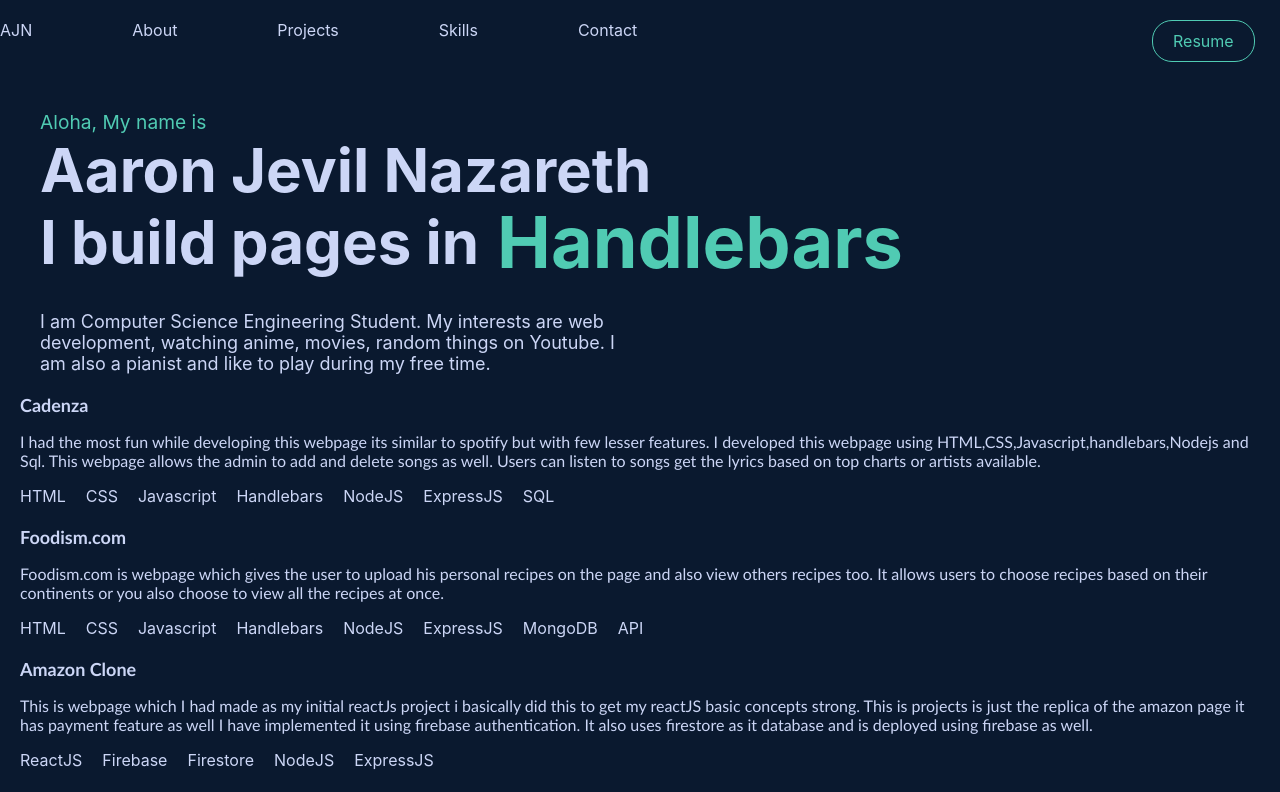
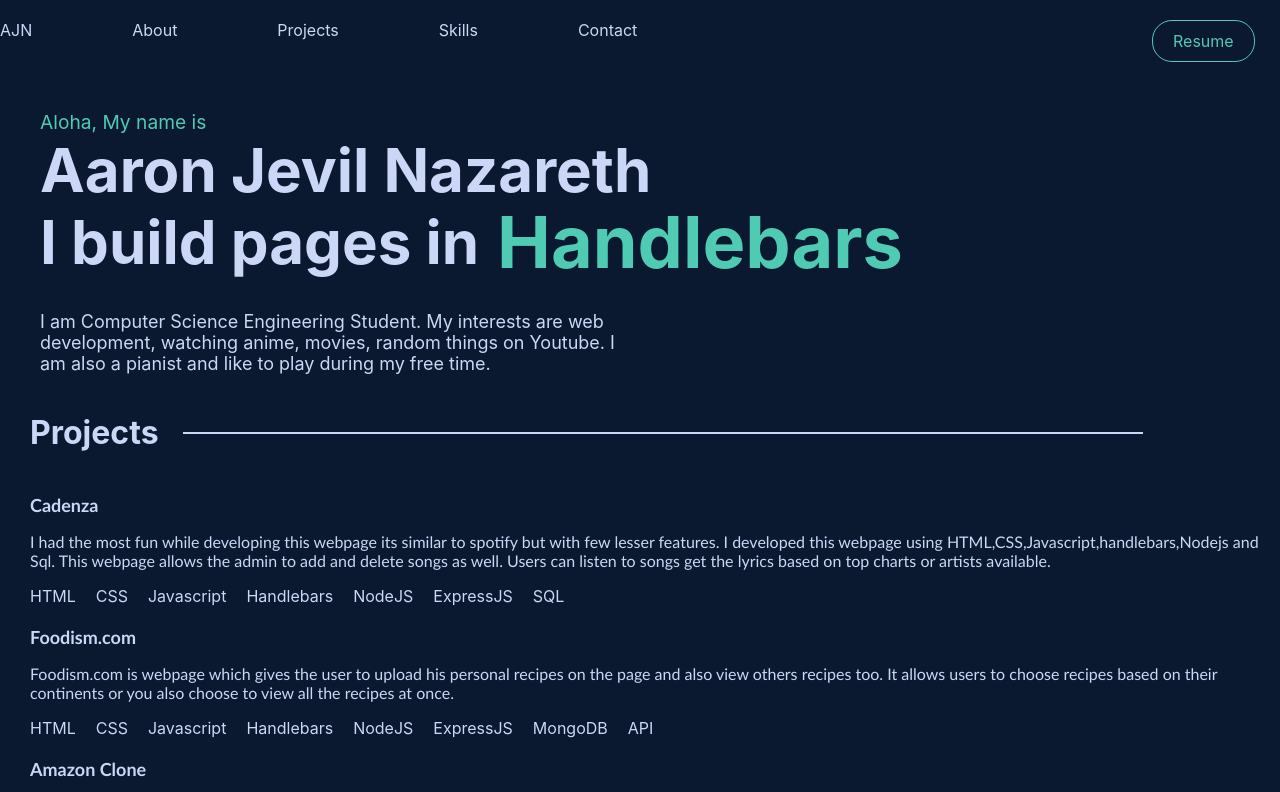
Before and after one commit to jevil25/portfolio, a React (Create React App) app: page / in a window 1280 px wide. Shown: the top 792 px of the page. Built offline with nearby package versions, Linux system fonts and the light colour scheme.

Commit message:
added new components and styles

```diff
--- a/src/App.js
+++ b/src/App.js
@@ -5,6 +5,7 @@ import Projects from './Components/Projects'
 import projectdata from './Components/Data/Projectdata'
 import Skills from './Components/Skills'
 import Contact from './Components/Data/Contact';
+import ProjectHeading from './Components/ProjectHeading';
 import Loader from './Components/Loader';
 import { Router,Routes,Route } from "react-router-dom";
 
@@ -14,6 +15,7 @@ function App() {
       <Header />
       {/* <Loader /> */}
         <Description />
+        <ProjectHeading />
           {Array(projectdata.length).fill().map((_,i)=>(
             <Projects
               Key={projectdata[i].Key}
--- /dev/null
+++ b/src/Components/ProjectHeading.js
@@ -0,0 +1,13 @@
+import React from 'react'
+import "./css/ProjectHeading.css"
+
+function ProjectHeading() {
+  return (
+    <div class="projectHeading">
+      <h1>Projects</h1>
+        <div class="line"></div>
+    </div>
+  )
+}
+
+export default ProjectHeading
--- /dev/null
+++ b/src/Components/css/ProjectHeading.css
@@ -0,0 +1,13 @@
+.projectHeading{
+    display: grid;
+    grid-template-columns: auto 1fr;
+    align-items: center;
+    gap: 1.5rem;
+    margin-left: 30px;
+}
+
+.projectHeading div{
+    height: 2px;
+    background-color: #CCD6F6;
+    width: 75vw;
+}
--- a/src/Components/css/Projects.css
+++ b/src/Components/css/Projects.css
@@ -6,3 +6,7 @@
 .projectList li{
     margin-right: 20px;
 }
+
+.projects{
+    margin-left: 30px;
+}
```
